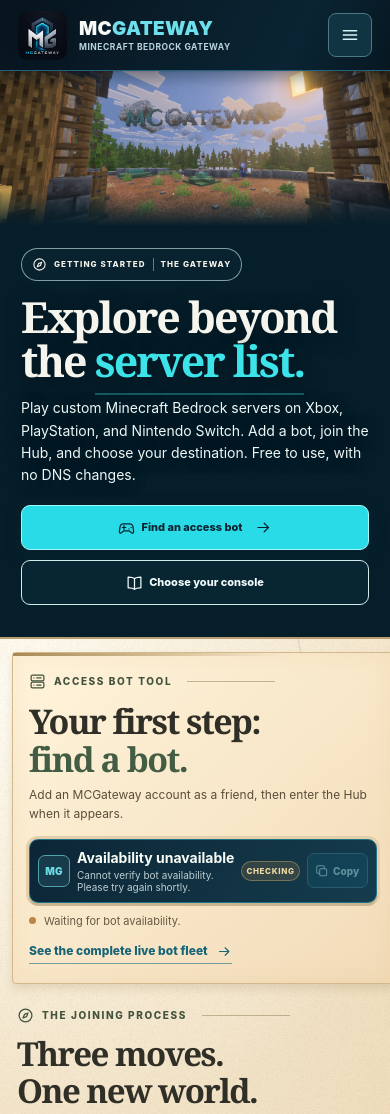
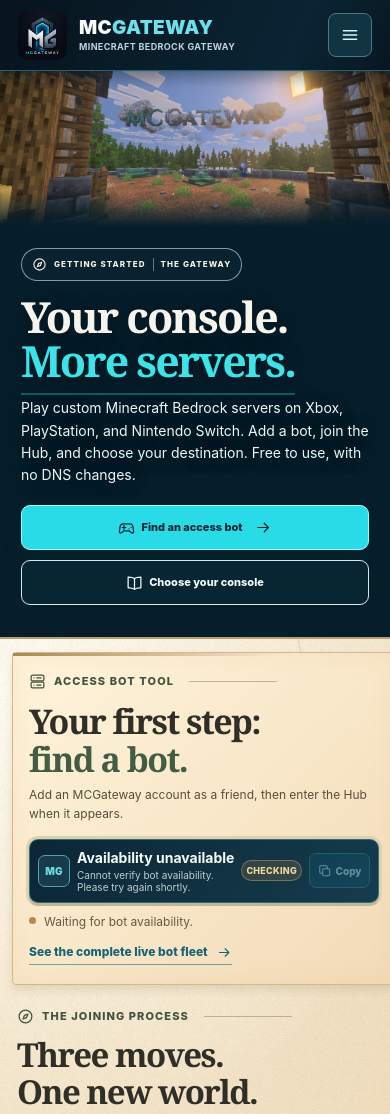
Before and after one commit to JaxDoesIt/mcgateway-v3-preview, a plain HTML site: page index.html in a window 390 px wide. Shown: the top 1114 px of the page. Drawn offline with Linux system fonts and the light colour scheme; no server answers.

Commit message:
Finish V3 homepage clarity, accessibility and readability polish

```diff
--- a/app.js
+++ b/app.js
@@ -244,7 +244,7 @@
       const safe=fleetVerified && bot?.status==='available';
       const name=widget.querySelector('[data-bot-name]');if(name)name.textContent=bot?bot.gamertag:chosen||(fleetVerified?'No available bot':'Checking availability…');
       const help=widget.querySelector('[data-bot-help]');if(help)help.textContent=!fleetVerified&&bot?'Last known bot details. Availability is not currently verified.':bot?(safe?'Available · '+(bot.friends==null?'Capacity count not confirmed':`${format(bot.friends)} / ${format(bot.capacity)} friends`):`This bot is now ${escapeStatus[bot.status].toLowerCase()}. Choose another available account.`):chosen?'This bot is no longer listed. Choose another available account.':fleetVerified?'No available bot right now. Check the complete fleet.':'Waiting for verified bot availability.';
-      const badge=widget.querySelector('[data-bot-state]');if(badge){badge.textContent=bot?(fleetVerified?escapeStatus[bot.status].toUpperCase():'UNVERIFIED'):'CHECKING';badge.dataset.status=fleetVerified?(bot?.status||'checking'):'checking';}
+      const badge=widget.querySelector('[data-bot-state]');if(badge){badge.textContent=bot?(fleetVerified?escapeStatus[bot.status].toUpperCase():'UNVERIFIED'):fleetVerified?(chosen?'UNAVAILABLE':'NO BOTS'):'CHECKING';badge.dataset.status=fleetVerified?(bot?.status||'offline'):'checking';}
       const button=widget.querySelector('[data-bot-copy]');if(button){button.disabled=!safe;button.dataset.gamertag=safe?bot.gamertag:'';button.title=fleetVerified?'':'Bot availability is not currently verified';}
     }
   }
--- a/index.html
+++ b/index.html
@@ -9,9 +9,9 @@
 <title>MCGateway | Join Custom Minecraft Bedrock Servers from Console</title>
 <link href="assets/mcgateway-original-logo.png" rel="icon" type="image/png"/>
 <link href="styles.css" rel="stylesheet"/>
-<script defer src="rolling-numbers.js"></script><script defer="" src="app.js?v=20261121-live-home"></script>
+<script defer src="rolling-numbers.js"></script><script defer="" src="app.js?v=20261121-home-polished"></script>
 <meta content="MCGateway" property="og:site_name"/><meta content="website" property="og:type"/><meta content="MCGateway | Explore beyond the server list" property="og:title"/><meta content="MCGateway is a free Minecraft Bedrock gateway. Add an access bot through Friends and join custom servers from Xbox, PlayStation, or Nintendo Switch without changing DNS." property="og:description"/><meta content="https://jaxdoesit.github.io/mcgateway-v3-preview/assets/social-card.jpg" property="og:image"/><meta content="summary_large_image" name="twitter:card"/></head>
-<body>
+<body class="home-page">
 <svg aria-hidden="true" class="icon-library" focusable="false" xmlns="http://www.w3.org/2000/svg">
 <symbol id="i-compass" viewbox="0 0 24 24"><circle cx="12" cy="12" r="9"></circle><path d="m15.5 8.5-2 5-5 2 2-5z"></path></symbol>
 <symbol id="i-arrow" viewbox="0 0 24 24"><path d="M4 12h15m-6-6 6 6-6 6"></path></symbol>
@@ -45,7 +45,7 @@
 <div aria-hidden="true" class="hero-mobile-photo"></div>
 <div class="hero-inner">
 <div class="chapter-stamp"><svg class="icon"><use href="#i-compass"></use></svg><span>GETTING STARTED</span><i></i><span>THE GATEWAY</span></div>
-<h1 id="heroTitle">Explore beyond<br/>the <em>server list.</em></h1>
+<h1 id="heroTitle">Your console.<br/><em>More servers.</em></h1>
 <p>Play custom Minecraft Bedrock servers on Xbox, PlayStation, and Nintendo Switch. Add a bot, join the Hub, and choose your destination. Free to use, with no DNS changes.</p>
 <div class="hero-actions"><a class="action-primary" href="#join"><svg class="icon"><use href="#i-gamepad"></use></svg> Find an access bot <svg class="icon arrow-icon"><use href="#i-arrow"></use></svg></a><a class="action-outline" href="guides.html"><svg class="icon"><use href="#i-book"></use></svg> Choose your console</a></div>
 </div>
@@ -120,7 +120,7 @@
 </div>
 </div>
 <div class="ledger-bottom">
-<span class="ledger-disclaimer" id="summaryFreshness" role="status">Loading the latest statistics…</span>
+<span class="ledger-disclaimer" id="summaryFreshness" aria-live="off">Loading the latest statistics…</span>
 <a class="ledger-link" href="statistics.html">Explore statistics <svg class="icon"><use href="#i-arrow"></use></svg></a>
 </div>
 </div>
--- a/styles.css
+++ b/styles.css
@@ -408,3 +408,22 @@ button:focus-visible,a:focus-visible,summary:focus-visible{outline:3px solid #24
  .ledger-transfer-value{font-size:20px}
 }
 @media(max-width:370px){.bot-preview-badge{display:none}}
+
+
+/* Homepage-only finishing touches. Shared interior page typography is unchanged. */
+.home-page .brand-type small{font-size:10px;letter-spacing:.1em}
+.home-page .eyebrow,.home-page .ledger-eyebrow{font-size:11px;letter-spacing:.1em}
+.home-page .step-number{font-size:11px;letter-spacing:.08em}
+.home-page .step p,.home-page .console small,.home-page .bot-identity small,
+.home-page .bot-footnote,.home-page .ledger-label,.home-page .ledger-description,
+.home-page .ledger-disclaimer,.home-page .ledger-unverified,
+.home-page .ledger-fleet-value span{font-size:12px}
+.home-page .bot-preview-badge{font-size:10px;letter-spacing:.03em}
+.home-page .ledger-mark small{font-size:9px}
+@media(max-width:520px){
+ .home-page .brand-type small{font-size:9px;letter-spacing:.04em}
+ .home-page .step p,.home-page .step-number,.home-page .ledger-label{font-size:11px}
+ .home-page .ledger-mark small{font-size:8px}
+ .home-page .bot-identity small{font-size:10px}
+ .home-page .bot-preview-badge{font-size:9px}
+}
```
